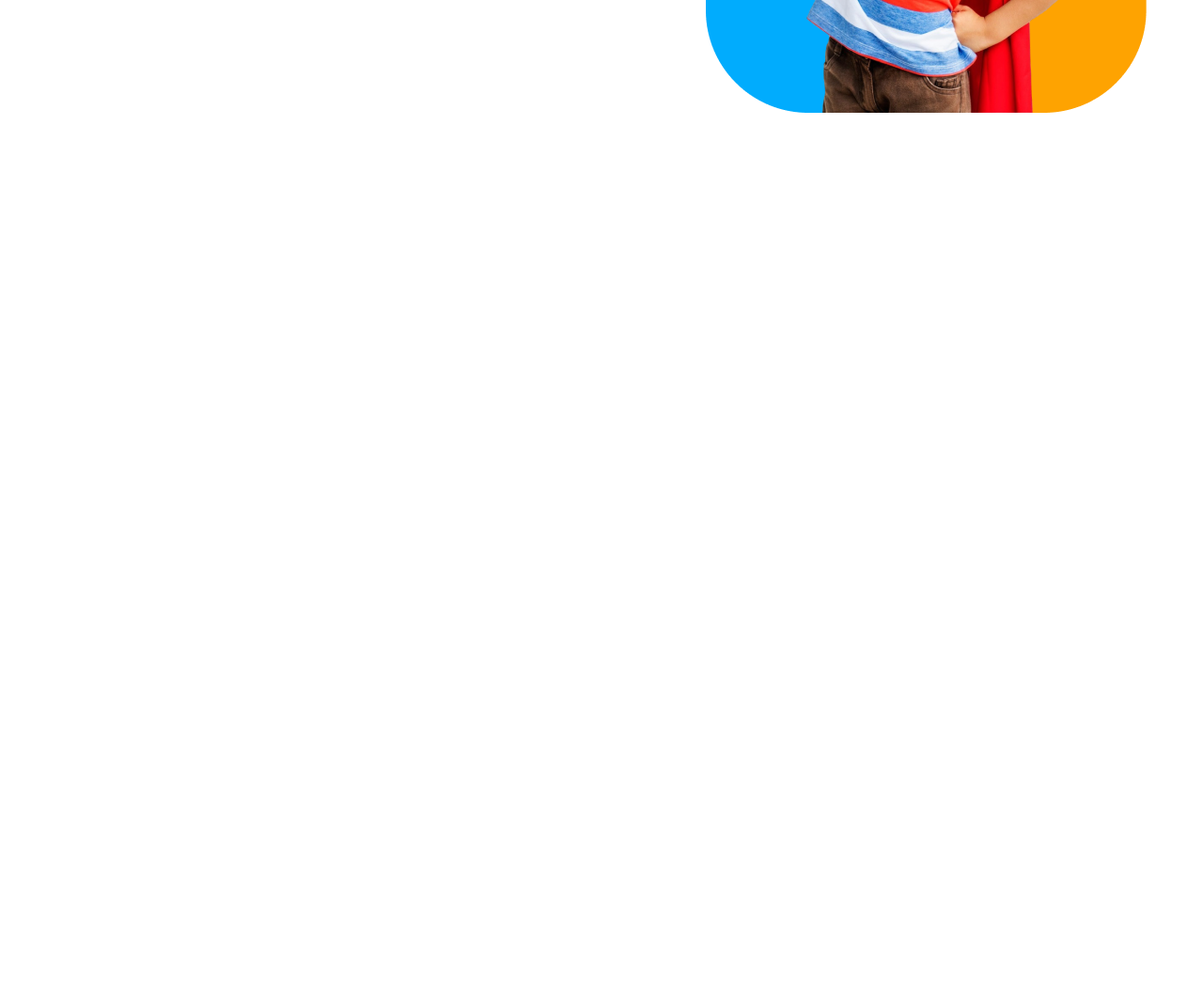
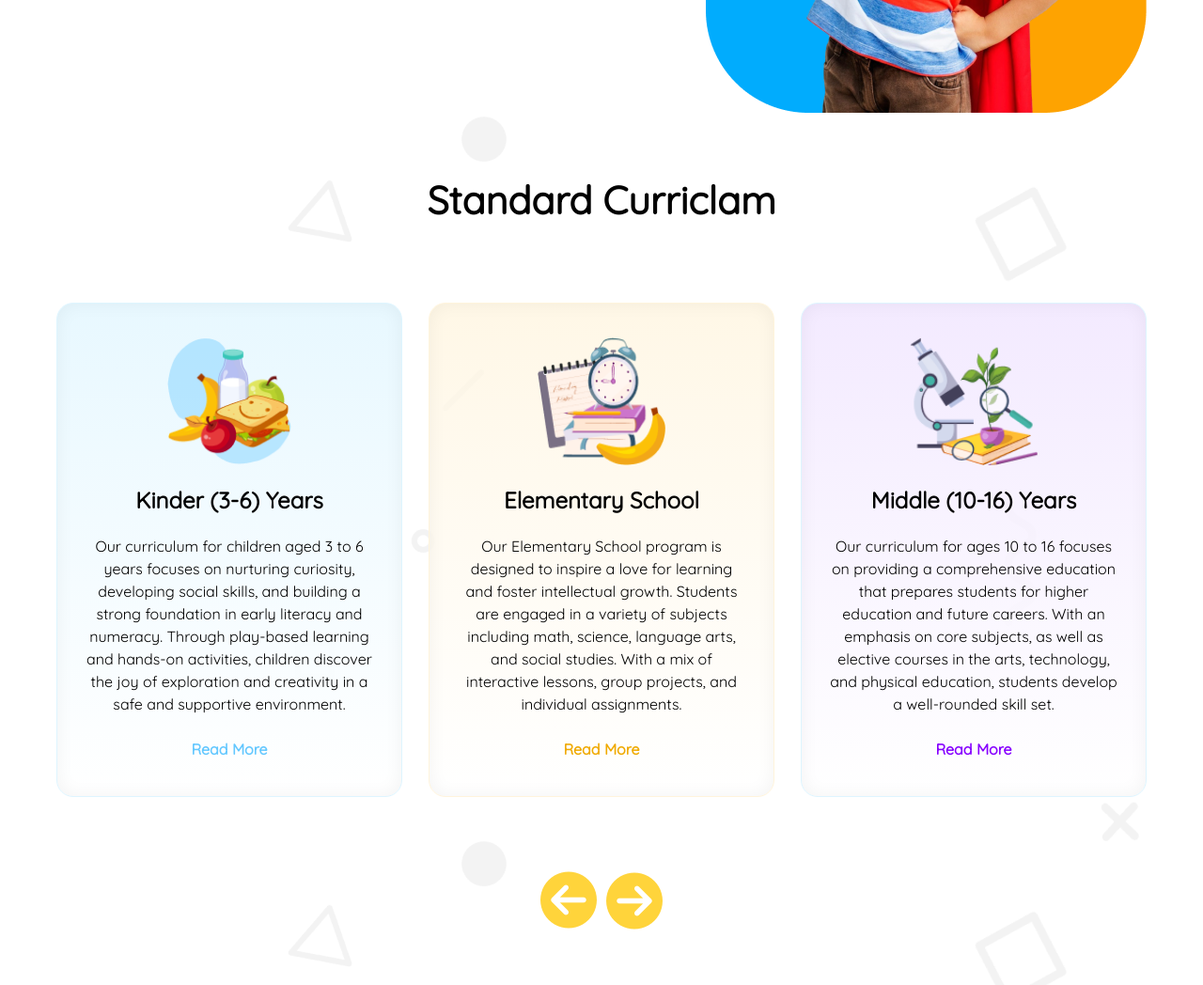
Before and after one commit to rashedulhasan4/assignment-2, a plain HTML site: page index.html in a window 1280 px wide. Shown: the part 539-1587 px from the top of the page at 94% size. Before the commit the page ends 800 px from the top, so only its background shows below. Drawn offline with Linux system fonts and the light colour scheme.

Commit message:
created standard curriculam section and made it respnsive

```diff
--- a/index.html
+++ b/index.html
@@ -47,5 +47,34 @@
             </div>
         </div>
     </header>
+    <section class="curriculam">
+        <div class="curriculam-container">
+            <h2>Standard Curriclam</h2>
+            <div class="sc-cart-container">
+                <div class="sc-cart sc-cart-1">
+                    <img src="./assets/kinder.png" alt="">
+                    <h4>Kinder (3-6) Years</h4>
+                    <p>Our curriculum for children aged 3 to 6 years focuses on nurturing curiosity, developing social skills, and building a strong foundation in early literacy and numeracy. Through play-based learning and hands-on activities, children discover the joy of exploration and creativity in a safe and supportive environment.</p>
+                    <span><a href="" class="sc-1-a">Read More</a></span>
+                </div>
+                <div class="sc-cart sc-cart-2">
+                    <img src="./assets/elementary.png" alt="">
+                    <h4>Elementary School</h4>
+                    <p>Our Elementary School program is designed to inspire a love for learning and foster intellectual growth. Students are engaged in a variety of subjects including math, science, language arts, and social studies. With a mix of interactive lessons, group projects, and individual assignments. </p>
+                    <span><a href="" class="sc-2-a">Read More</a></span>
+                </div>
+                <div class="sc-cart sc-cart-3">
+                    <img src="./assets/middle.png" alt="">
+                    <h4>Middle (10-16) Years</h4>
+                    <p>Our curriculum for ages 10 to 16 focuses on providing a comprehensive education that prepares students for higher education and future careers. With an emphasis on core subjects, as well as elective courses in the arts, technology, and physical education, students develop a well-rounded skill set. </p>
+                    <span><a class="sc-3-a" href="">Read More</a></span>
+                </div>
+            </div>
+            <div class="arrow-icon hide-sd">
+                <i class="fa-solid fa-circle-arrow-left" style="color: #FFD43B;"></i>
+                <i class="fa-solid fa-circle-arrow-left fa-rotate-180" style="color: #FFD43B;"></i>
+            </div>
+        </div>
+    </section>
 </body>
 </html>
--- a/style.css
+++ b/style.css
@@ -129,6 +129,100 @@
     max-width: 470px;
 }
 
+/* Standard Curriculam  */
+.curriculam{
+    max-width: 1440px;
+    background-image: url(./assets/bg.png);
+    margin: 0px auto;
+}
+.curriculam-container{
+    max-width: 1160px;
+    margin: 0px auto;
+
+}
+.curriculam-container h2{
+    font-size: 2.575rem;
+    font-weight: 700;
+    line-height: 58px;
+    text-align: center;
+    padding-top: 60px;
+    padding-bottom: 80px;
+}
+.sc-cart-container{
+    grid-template-columns: repeat(3, 1fr);
+    display: grid;
+    gap: 28px;
+    padding-bottom: 80px;
+
+}
+.sc-cart{
+    border-radius: 18px;
+    display: flex;
+    flex-direction: column;
+    gap: 22px;
+    justify-content: center;
+    align-items: center;
+    text-align: center;
+    padding: 36px 28px;
+}
+.sc-cart-1{
+    background: linear-gradient(to top,rgba(255, 255, 255, 1), rgba(222, 245, 255, 0.7));
+    box-shadow: inset 0px 0px 19.16px 0.1px rgba(0, 0, 0, 0.05);
+    border: 0.6px solid #DEF5FF;
+}
+.sc-cart-2{
+    background: linear-gradient(to top,rgba(255, 255, 255, 1), rgba(255, 244, 220, 0.7));
+    box-shadow: inset 0px 0px 19.16px 0.1px rgba(0, 0, 0, 0.05);
+    border: 0.6px solid #FFF4DC;
+}
+.sc-cart-3{
+    background: linear-gradient(to top,rgba(255, 255, 255, 1), rgba(238, 225, 255, 0.7));
+    box-shadow: inset 0px 0px 19.16px 0.1px rgba(0, 0, 0, 0.05);
+    border: 0.6px solid #DEF5FF;
+}
+.sc-cart img{
+    width: 136px;
+    height: 136px;
+}
+.sc-cart h4{
+    font-size: 1.5rem;
+    font-weight: bold;
+    line-height: 30px;
+}
+.sc-cart p{
+    font-size: 1rem;
+    font-weight: 500;
+    line-height: 24px;
+}
+.sc-cart a{
+
+    text-decoration: none;
+    font-size: 1rem;
+    font-weight: 700;
+    line-height: 28px;
+}
+.sc-1-a{
+    color: #64C8FF;
+}
+.sc-2-a{
+    color: #F0AA00;
+}
+.sc-3-a{
+    color: #8700FF;
+}
+
+/* Arrow Icon */
+.arrow-icon{
+    display: flex;
+    justify-content: center;
+    align-items: center;
+    gap: 10px;
+    padding-bottom:60px ;
+}
+.fa-circle-arrow-left{
+    font-size: 60px;
+}
+
 
 /* Responsive  */
 /* Small Devices  */
@@ -149,7 +243,7 @@
     /* navbar  */
     .navbar-container{
         margin: 0px;
-        border: 0.5px solid #FEA301;
+        border-bottom: 0.5px solid #FEA301;
     }
     .navbar{
         padding: 12px 16px ;
@@ -160,8 +254,7 @@
         height: 45px;
     }
     .fa-bars{
-        width: 30px;
-        height: 30px;
+        font-size: 1.8rem;
         text-align: center;
     }
 
@@ -195,4 +288,20 @@
         padding: 8px 24px;
         border-radius: 8px;
     }
+    .sc-cart-container{
+        grid-template-columns: repeat(1,1fr);
+    }
+    .curriculam-container{
+        padding-bottom: 1.25rem;
+    }
+    .curriculam-container h2{
+        font-size: 1.625rem;
+        line-height: normal;
+        padding-top: 40px;
+        padding-bottom: 20px;
+    }
+    .sc-cart-container{
+        padding: 0px 1rem;
+        gap: 1rem;
+    }
 }
```
